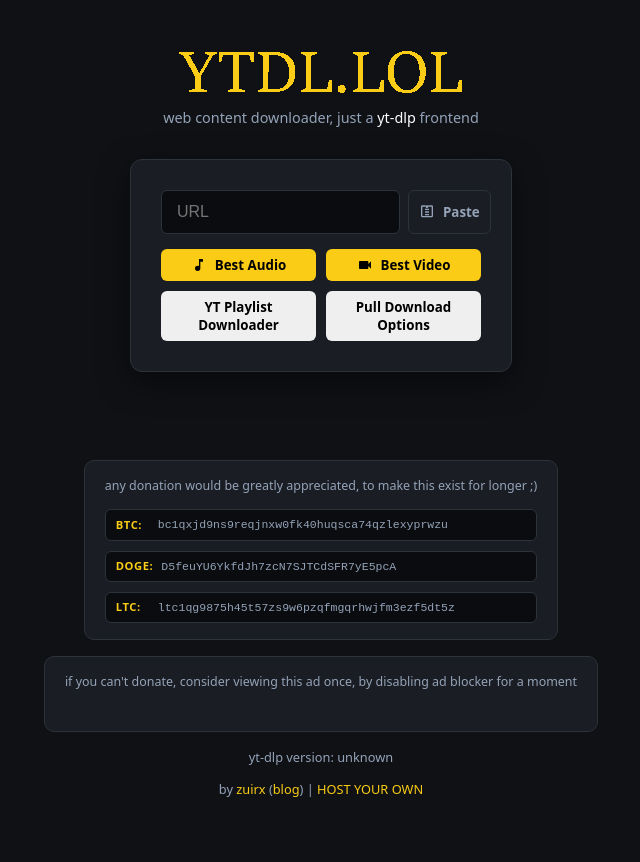
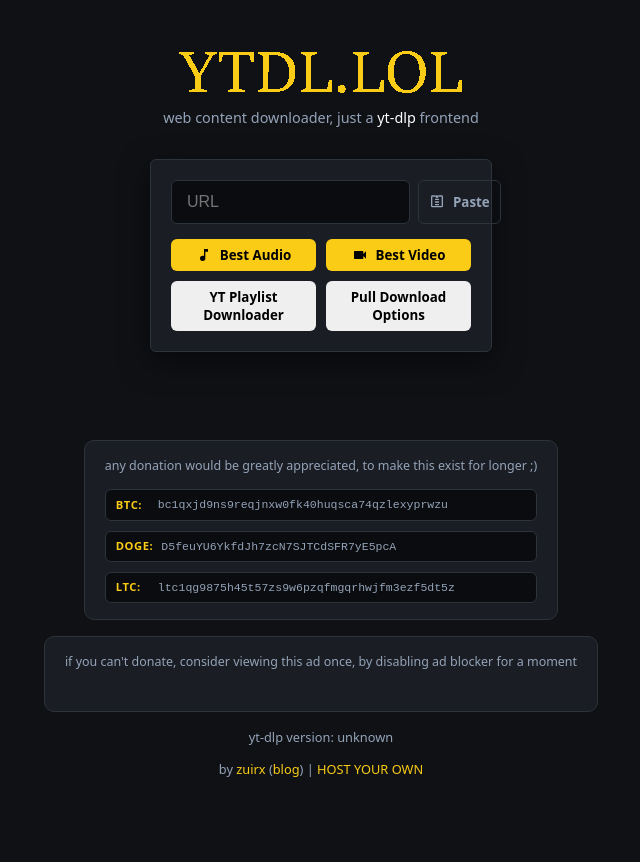
Before and after one commit to zuirx/ytdl-dot-lol, a Django app: page / in a window 1280 px wide. Shown: the whole page, without its empty margins (319-959 px from the left). After the commit the page ends 777 px from the top, so only its background shows below. Run offline with Django 5.2, Linux system fonts and the light colour scheme; data that the repository does not hold is empty; parts of the project's set-up code (start-up, migrations or seed data) failed here and were passed over.

Commit message:
Update style.css

```diff
--- a/static/ytdl/style.css
+++ b/static/ytdl/style.css
@@ -127,10 +127,10 @@ h1 {
 .main-card {
     background: var(--bg-card);
     border: 1px solid var(--border);
-    border-radius: 12px;
-    padding: 30px;
+    border-radius: 6px;
+    padding: 20px;
     width: 100%;
-    max-width: 320px;
+    max-width: 300px;
     box-shadow: 0 10px 30px rgba(0,0,0,0.5);
 }
 
@@ -291,7 +291,7 @@ footer a {
     padding: 16px 20px;
     margin-bottom: 16px;
     text-align: left;
-    min-width: 320px;
+    /* min-width: 320px; */
     max-width: 100%;
 }
 
@@ -371,11 +371,11 @@ footer a {
     color: var(--accent);
 }
 
-@media (max-width: 300px) {
+@media (max-width: 200px) {
     .input-row { flex-direction: column; }
 }
 
-@media (max-width: 720px) {
+@media (max-width: 300px) {
     .actions-row { grid-template-columns: 1fr; }
     .input-row { flex-direction: column; }
 }
```
